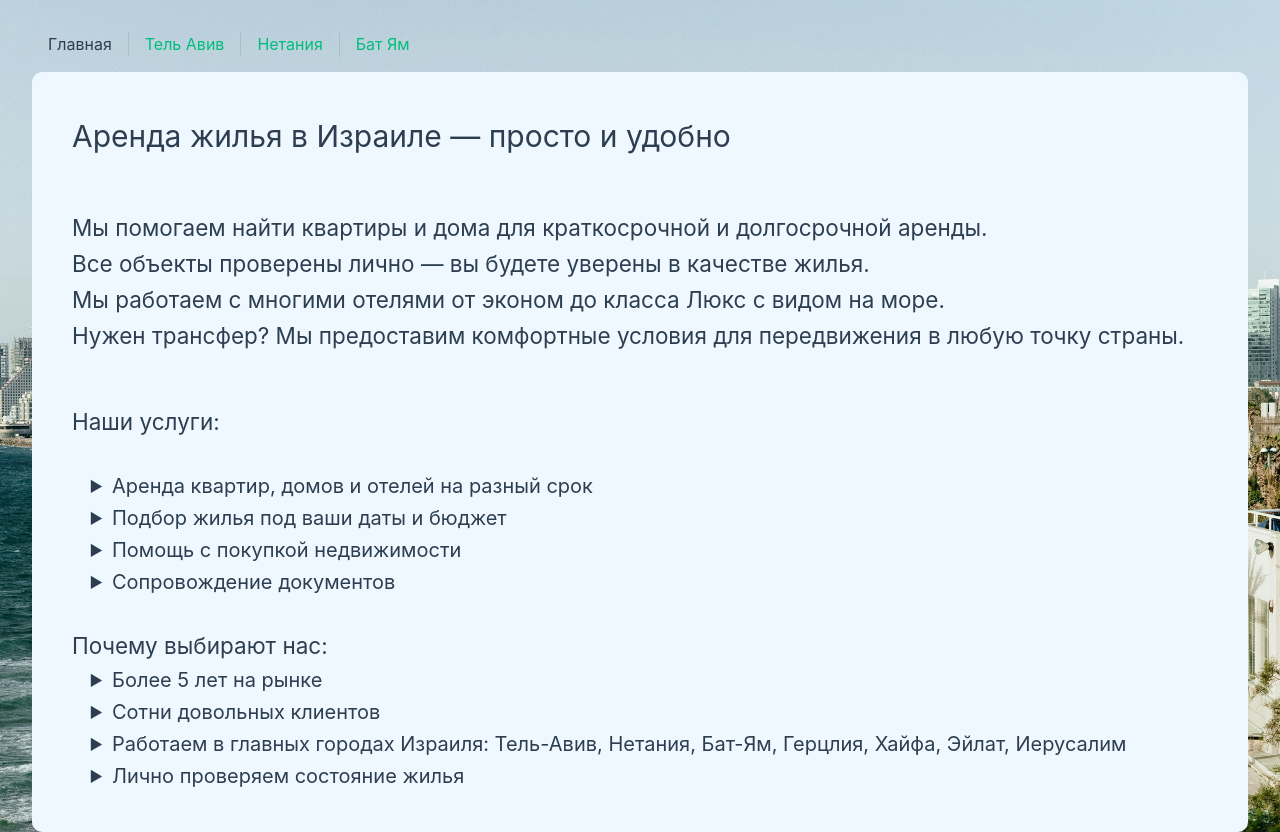
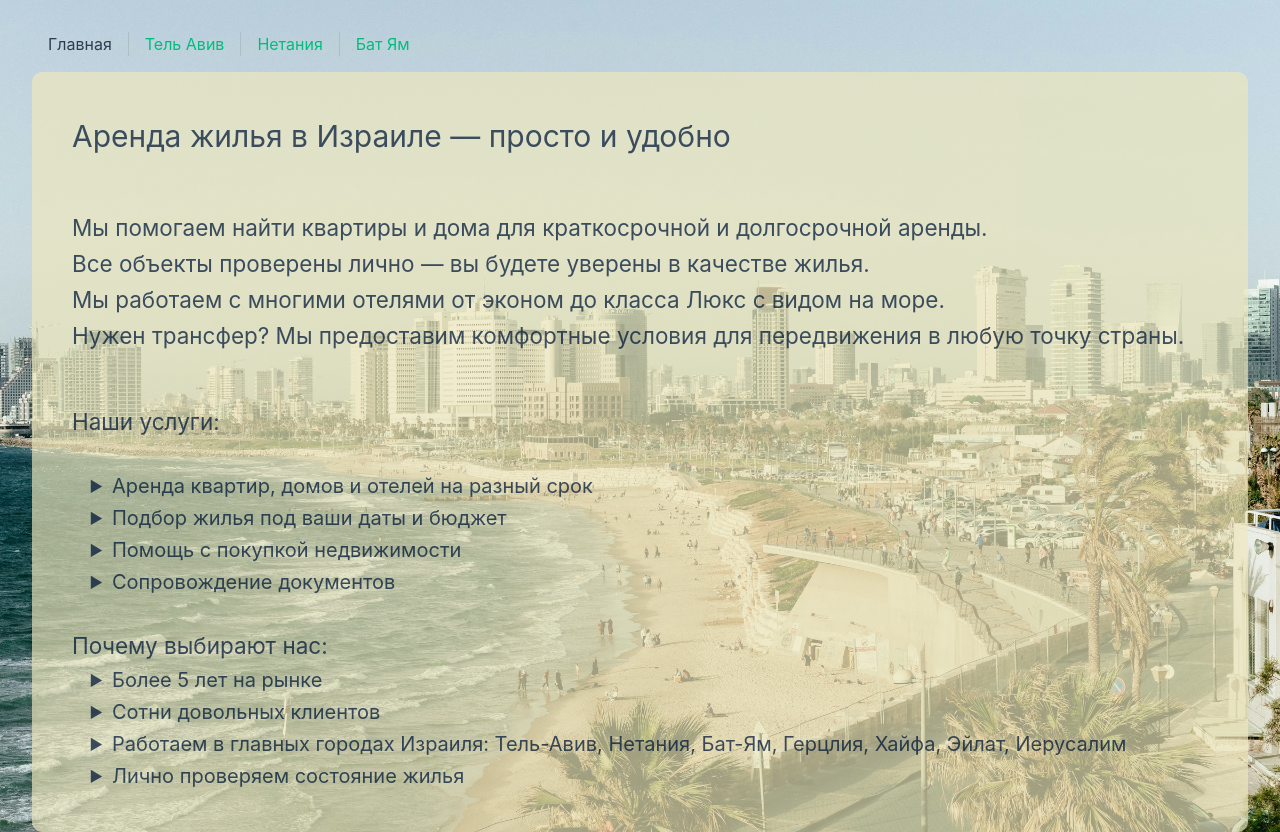
Before and after one commit to EvgeniyKarpuhin/apartments, a Vue app: page / in a window 1280 px wide. Built offline with nearby package versions, Linux system fonts and the light colour scheme.

Commit message:
Update Home.vue

```diff
--- a/src/pages/Home.vue
+++ b/src/pages/Home.vue
@@ -31,7 +31,8 @@
 
 <style scoped>
 .overlay {
-    background: aliceblue;
+    background: rgba(238, 232, 189, 0.753);
+    opacity: .9;
     border-radius: 10px;
     padding: 40px;
 }
```
